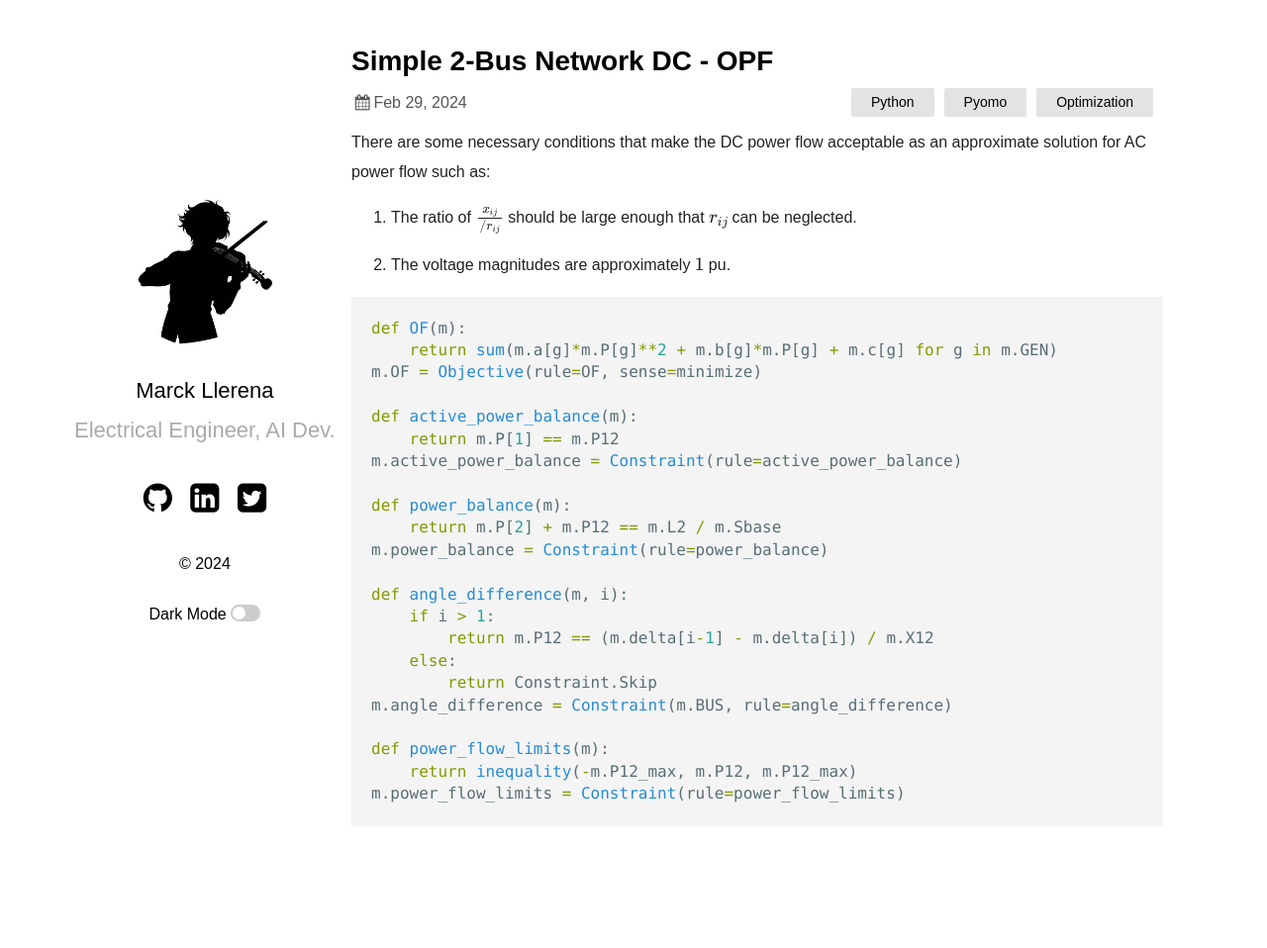
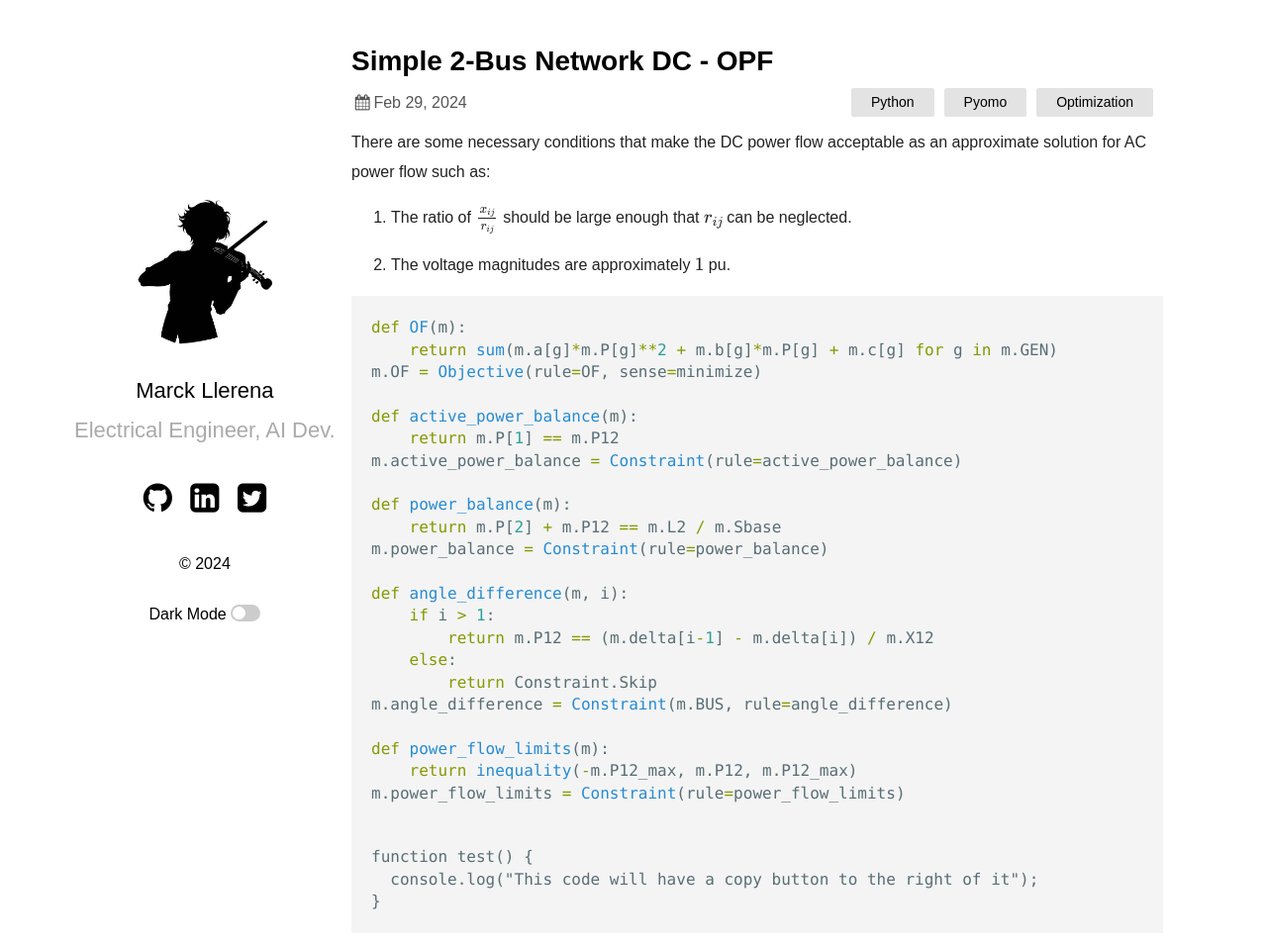
Before and after one commit to marckcode/marckcode.github.io, a Jekyll site: the page built from _posts/2024-02-29-2-bus-dc-opf.markdown, in a window 1280 px wide and 988 px high. Shown: the top 958 px of the window at 99% size. Built offline with Jekyll 4.4.1, drawn with Linux system fonts in a browser that asks for light colours; some web fonts are replaced; formulas are drawn with MathJax 3.

Commit message:
Edit post markdown

````diff
--- a/_posts/2024-02-29-2-bus-dc-opf.markdown
+++ b/_posts/2024-02-29-2-bus-dc-opf.markdown
@@ -7,7 +7,7 @@ categories: Python Pyomo Optimization
 
 There are some necessary conditions that make the DC power flow acceptable as an approximate solution for AC power flow such as:
 
-1. The ratio of $\frac{x_{ij}}{/r_{ij}}$ should be large enough that $r_{ij}$ can be neglected.
+1. The ratio of $\frac{x_{ij}}{r_{ij}}$ should be large enough that $r_{ij}$ can be neglected.
 
 2. The voltage magnitudes are approximately $1$ pu.
 
@@ -36,3 +36,9 @@ def power_flow_limits(m):
     return inequality(-m.P12_max, m.P12, m.P12_max)
 m.power_flow_limits = Constraint(rule=power_flow_limits)
 ```
+
+```
+function test() {
+  console.log("This code will have a copy button to the right of it");
+}
+```
````
